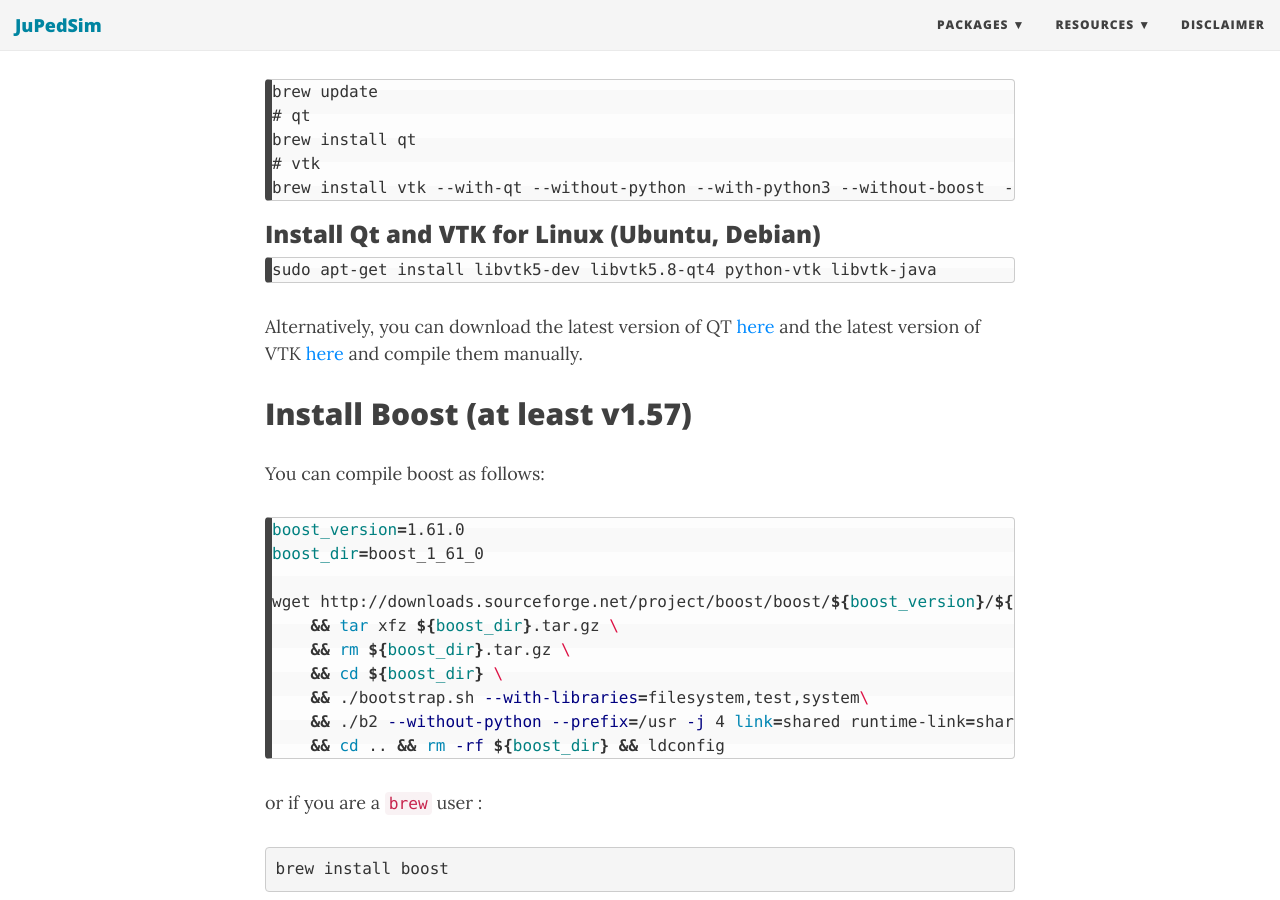
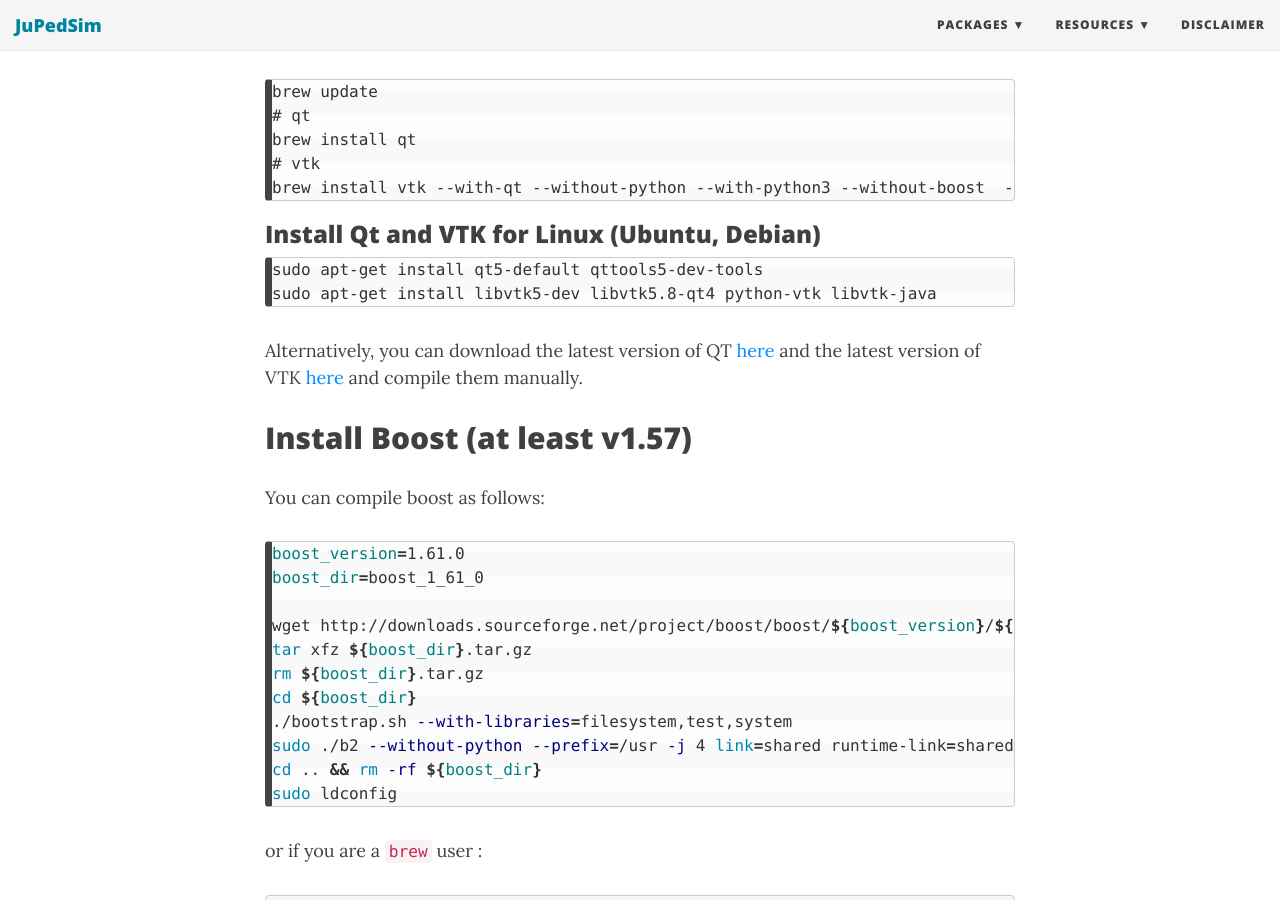
Before and after one commit to JuPedSim/JuPedSim, a Jekyll site: the page built from _posts/2016-11-03-Requirements.md, in a window 1280 px wide and 900 px high, scrolled down 1083 px. Built offline with Jekyll 4.4.1, drawn with Linux system fonts in a browser that asks for light colours; nearby versions of some CDN libraries.

Commit message:
install steps boost

````diff
--- a/_posts/2016-11-03-Requirements.md
+++ b/_posts/2016-11-03-Requirements.md
@@ -52,6 +52,7 @@ brew install vtk --with-qt --without-python --with-python3 --without-boost  --bu
 ### Install Qt and VTK  for Linux (Ubuntu, Debian)
 
 ```
+sudo apt-get install qt5-default qttools5-dev-tools
 sudo apt-get install libvtk5-dev libvtk5.8-qt4 python-vtk libvtk-java
 ```
 
@@ -66,13 +67,14 @@ You can compile boost as follows:
 boost_version=1.61.0
 boost_dir=boost_1_61_0
 
-wget http://downloads.sourceforge.net/project/boost/boost/${boost_version}/${boost_dir}.tar.gz \
-    && tar xfz ${boost_dir}.tar.gz \
-    && rm ${boost_dir}.tar.gz \
-    && cd ${boost_dir} \
-    && ./bootstrap.sh --with-libraries=filesystem,test,system\
-    && ./b2 --without-python --prefix=/usr -j 4 link=shared runtime-link=shared install \
-    && cd .. && rm -rf ${boost_dir} && ldconfig
+wget http://downloads.sourceforge.net/project/boost/boost/${boost_version}/${boost_dir}.tar.gz
+tar xfz ${boost_dir}.tar.gz
+rm ${boost_dir}.tar.gz
+cd ${boost_dir}
+./bootstrap.sh --with-libraries=filesystem,test,system
+sudo ./b2 --without-python --prefix=/usr -j 4 link=shared runtime-link=shared install
+cd .. && rm -rf ${boost_dir}
+sudo ldconfig
 ```
 
 or if you are a `brew` user :
````
